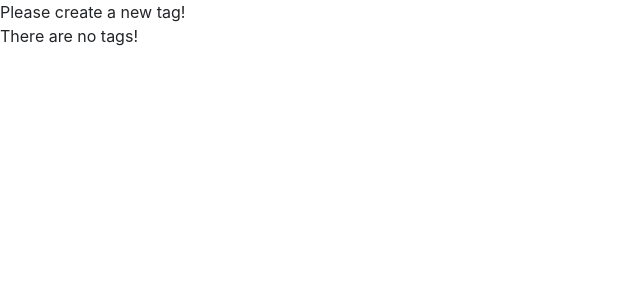
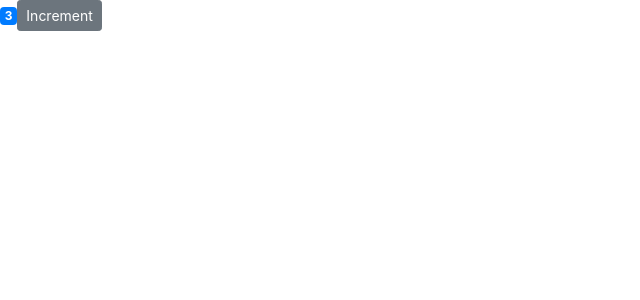
Before and after one commit to ccalvarez/mastering-react-course, a React (Create React App) app in the folder counter-app/: page / in a window 1280 px wide. Shown: the top 300 px of the page, without its empty margins (0-640 px from the left). Built offline with nearby package versions, Linux system fonts and the light colour scheme.

Commit message:
3-10 Handling Events

```diff
--- a/counter-app/src/components/counter.jsx
+++ b/counter-app/src/components/counter.jsx
@@ -3,26 +3,34 @@
 class Counter extends Component {
   state = {
     count: 3,
-    tags: [],
   };
 
-  renderTags() {
-    if (this.state.tags.length === 0) return <p>There are no tags!</p>;
-    return (
-      <ul>
-        {this.state.tags.map(tag => (
-          <li key={tag}>{tag}</li>
-        ))}
-      </ul>
-    );
+  handleIncrement() {
+    this.state.count++;
   }
   render() {
     return (
-      <React.Fragment>
-        {this.state.tags.length === 0 && 'Please create a new tag!'}
-        {this.renderTags()}
-      </React.Fragment>
+      <div>
+        <span className={this.getBadgeClasses()}>{this.formatCount()}</span>
+        <button
+          onClick={this.handleIncrement}
+          className="btn btn-secondary btn-sm"
+        >
+          Increment
+        </button>
+      </div>
     );
+  }
+
+  getBadgeClasses() {
+    let classes = 'badge m2 badge-';
+    classes += this.state.count === 0 ? 'warning' : 'primary';
+    return classes;
+  }
+
+  formatCount() {
+    const { count } = this.state;
+    return count === 0 ? 'Zero' : count;
   }
 }
 
```
